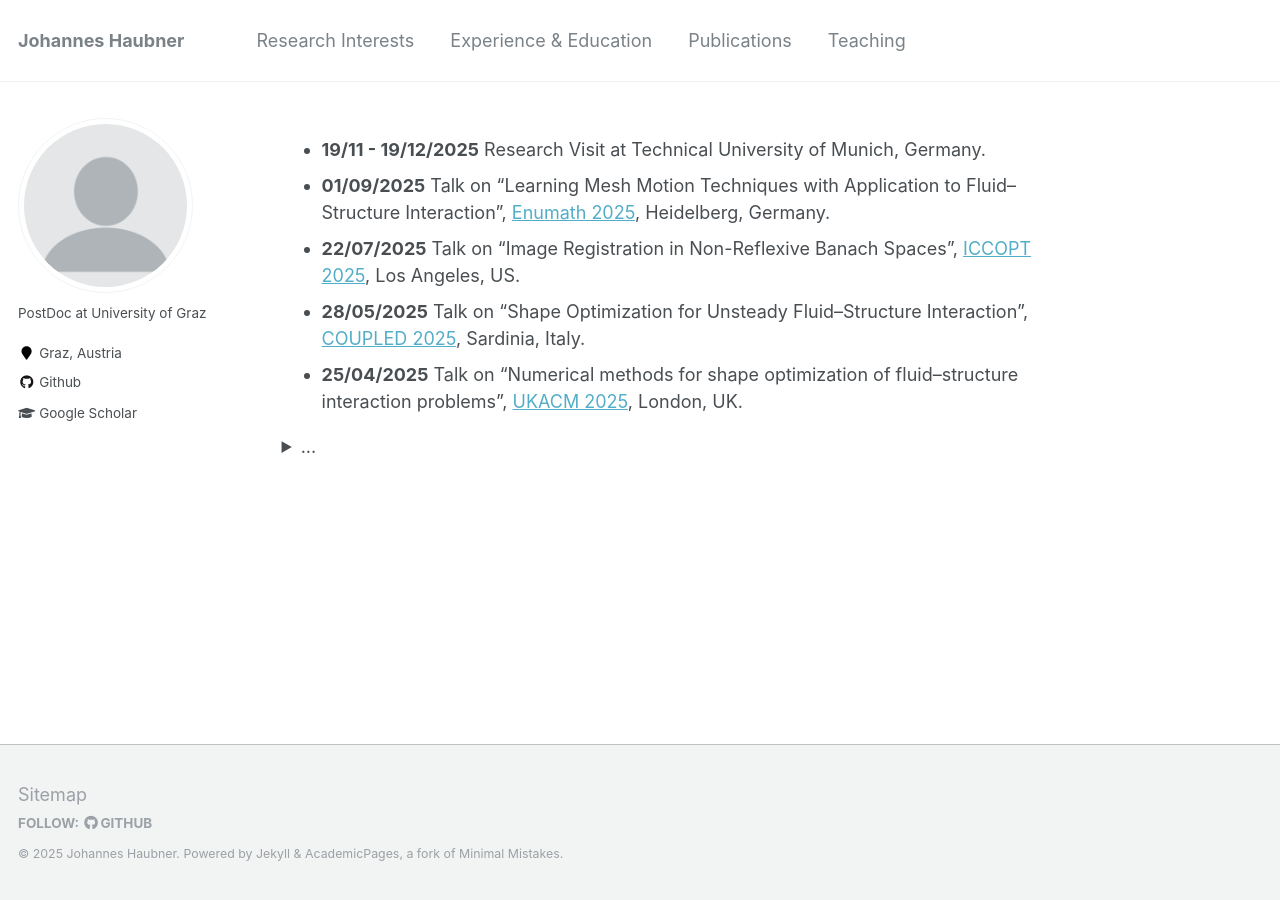
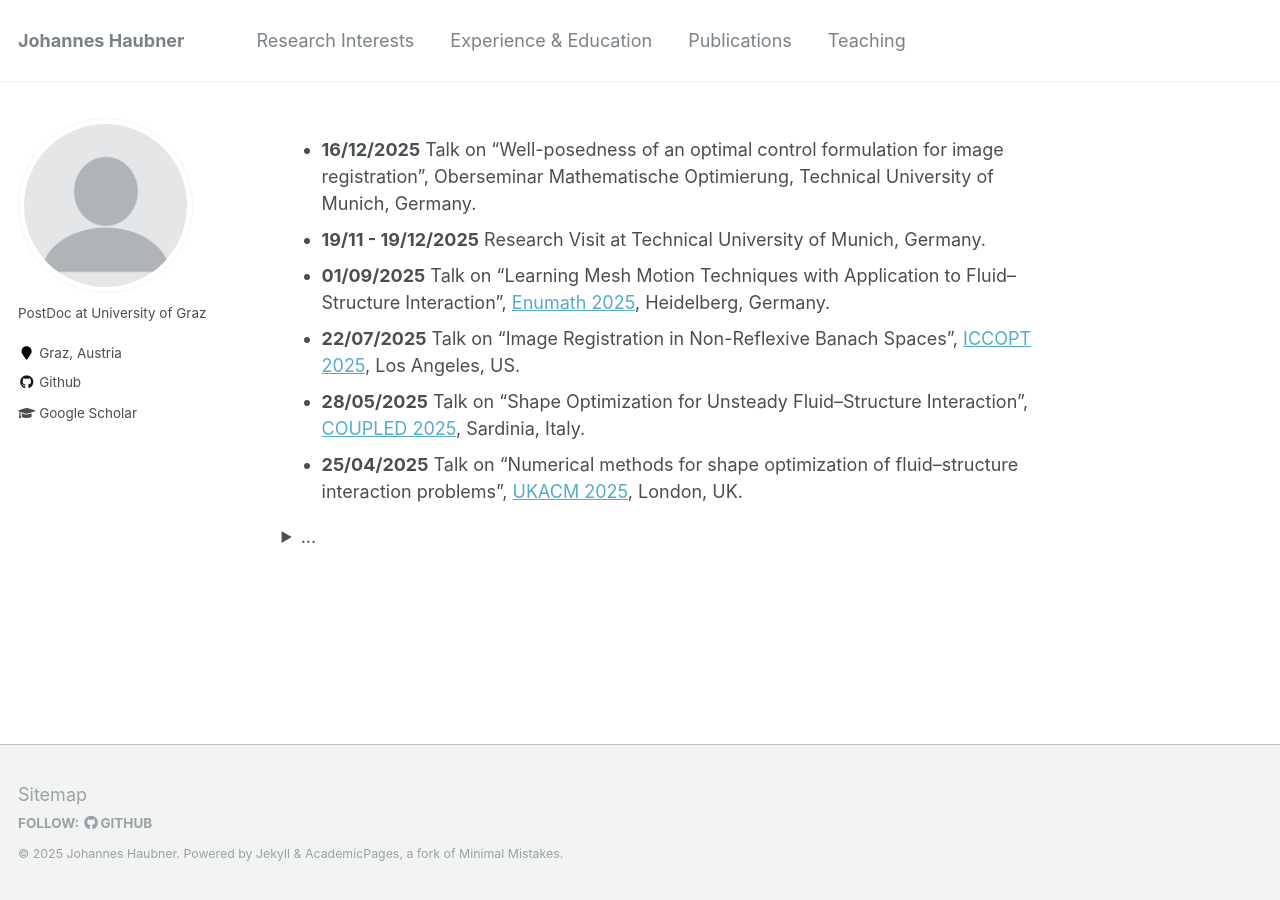
Before and after one commit to JohannesHaubner/johanneshaubner.github.io, a Jekyll site: the page built from _pages/about.md, in a window 1280 px wide. Built offline with Jekyll 4.4.1, drawn with Linux system fonts in a browser that asks for light colours.

Commit message:
Add talk on optimal control formulation
Added a new talk entry to the about page.

```diff
--- a/_pages/about.md
+++ b/_pages/about.md
@@ -8,6 +8,7 @@ redirect_from:
   - /about.html
 ---
 
+- **16/12/2025** Talk on "Well-posedness of an optimal control formulation for image registration", Oberseminar Mathematische Optimierung, Technical University of Munich, Germany.
 - **19/11 - 19/12/2025** Research Visit at Technical University of Munich, Germany.
 - **01/09/2025** Talk on "Learning Mesh Motion Techniques with Application to Fluid--Structure Interaction", <a href="https://enumath2025.eu/">Enumath 2025</a>, Heidelberg, Germany.
 - **22/07/2025** Talk on "Image Registration in Non-Reflexive Banach Spaces", <a href="https://sites.google.com/view/iccopt2025/home">ICCOPT 2025</a>, Los Angeles, US.
```
